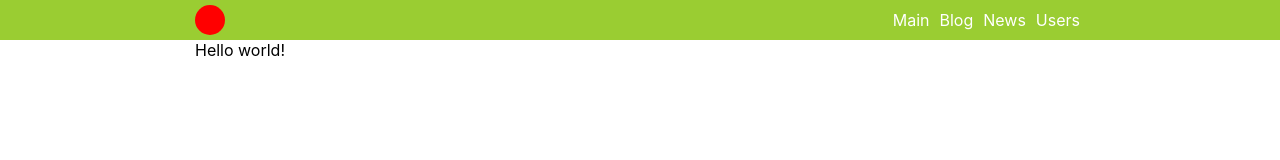
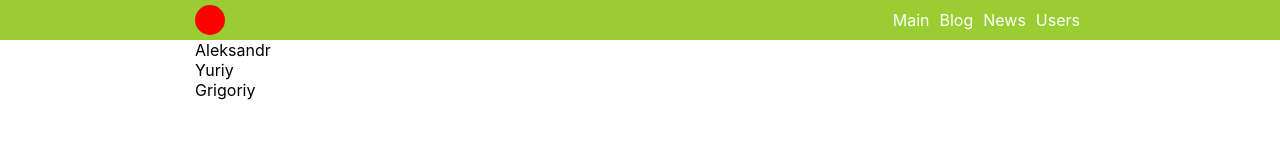
Before and after one commit to genagggg/react1, a React (Create React App) app: page /users in a window 1280 px wide. Shown: the top 160 px of the page. Built offline with nearby package versions, Linux system fonts and the light colour scheme.

Commit message:
Make map

```diff
--- a/src/components/Users/Users.jsx
+++ b/src/components/Users/Users.jsx
@@ -1,9 +1,10 @@
 import React from "react";
 
 const Users =(props)=>{
+    let use = props.users.map(u=><p>{u.name}</p>);
 return(
     <div>
-        Hello world!
+        {use}
     </div>
 )
 }
--- a/src/components/Users/UsersContainer.jsx
+++ b/src/components/Users/UsersContainer.jsx
@@ -1,3 +1,4 @@
+
 import { connect } from "react-redux";
 import Users from "./Users";
 
--- a/src/redux/users-reducer.js
+++ b/src/redux/users-reducer.js
@@ -7,7 +7,7 @@ let initialState = {
     ]
 }
 const usersReducer=(state=initialState, action)=>{
-return 0;
+return state;
 }
 
 export default usersReducer;
```
